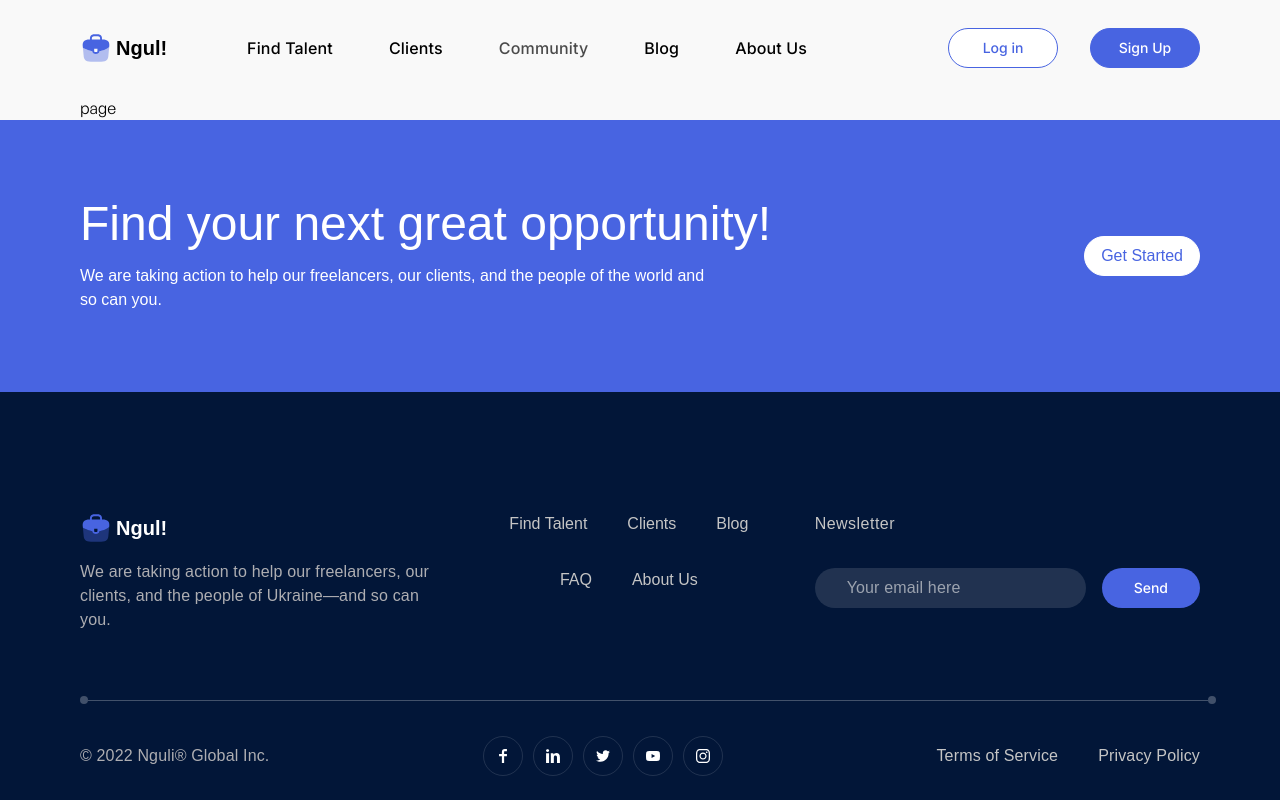
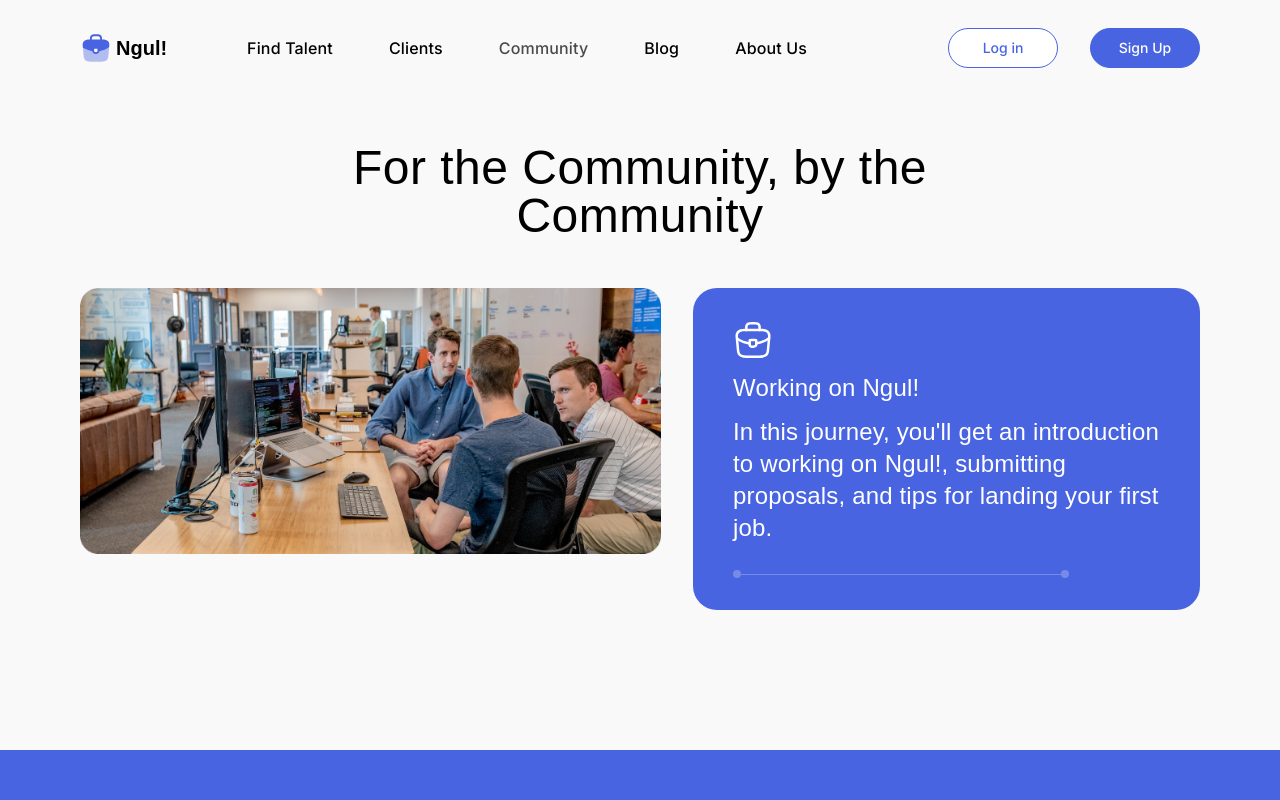
Before and after one commit to BegzodAlimov/job_seeker_app, a Next.js app: page /comunity in a window 1280 px wide. Shown: the top 800 px of the page. Built offline with nearby package versions, Linux system fonts and the light colour scheme.

Commit message:
add banner on community page

```diff
--- a/app/(root)/comunity/page.tsx
+++ b/app/(root)/comunity/page.tsx
@@ -1,9 +1,14 @@
+import ComunityBanner from '@/components/shared/comunity-banner/comunity-banner'
+import Image from 'next/image'
 import React from 'react'
 
-const page = () => {
+const Comunity = () => {
   return (
-    <div>page</div>
+    <div>
+      <h2 className='max-w-[600px] font-font-family font-medium text-5xl text-center tracking-[0.01em] text-black mx-auto py-12'>For the Community, by the Community</h2>
+      <ComunityBanner/>
+    </div>
   )
 }
 
-export default page
+export default Comunity
--- /dev/null
+++ b/components/shared/comunity-banner/comunity-banner.tsx
@@ -0,0 +1,29 @@
+import { Separator } from "@/components/ui/separator";
+import Image from "next/image";
+import bagIcon from "@/public/icons/bag2.svg";
+import bannerImage from "@/public/images/comunity.png";
+
+const ComunityBanner = () => {
+  return (
+    <div className="flex gap-x-8 mb-[140px]">
+      <div>
+        <Image src={bannerImage} alt="img" />
+      </div>
+      <div className="max-w-[507px] bg-primary-10 rounded-3xl px-10 py-8 text-white tracking-[0.01em] font-font-family">
+        <Image src={bagIcon} alt="img" className="mb-3"/>
+        <h2 className=" text-2xl font-medium mb-3">Working on Ngul!</h2>
+        <p className="font-font-family font-normal text-2xl mb-[26px]">
+          In this journey, you'll get an introduction to working on Ngul!,
+          submitting proposals, and tips for landing your first job.
+        </p>
+        <div className="flex items-center w-3/4">
+          <div className="p-1 bg-white opacity-25 rounded-full"></div>
+          <Separator className="bg-white opacity-25" />
+          <div className="p-1 bg-white opacity-25 rounded-full"></div>
+        </div>
+      </div>
+    </div>
+  );
+};
+
+export default ComunityBanner;
```
Also changed, not shown: public/icons/bag2.svg (added), public/images/comunity.png (added).
